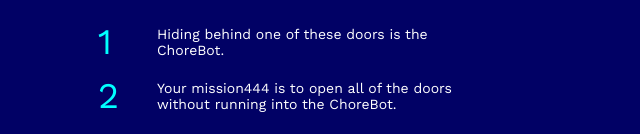
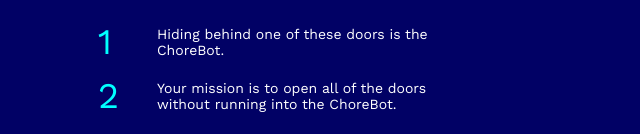
Before and after one commit to cbied/doorGame, a plain HTML site: page index.html in a window 1280 px wide. Shown: the part 658-792 px from the top of the page, 345-985 px from the left. Drawn offline with nearby package versions, Linux system fonts and the light colour scheme.

Commit message:
touch up, spelling errors, logic

```diff
--- a/file.js
+++ b/file.js
@@ -110,4 +110,5 @@ const gameOver = (status) => {
   currentlyPlaying = false;
 }
 
+
 startRound();
--- a/index.html
+++ b/index.html
@@ -25,7 +25,7 @@
       </tr>
       <tr>
         <td class="instructions-number">2</td>
-        <td class="instructions-text">Your mission444 is to open all of the doors without running into the ChoreBot.</td>
+        <td class="instructions-text">Your mission is to open all of the doors without running into the ChoreBot.</td>
       </tr>
       <tr>
         <td class="instructions-number">3</td>
```
